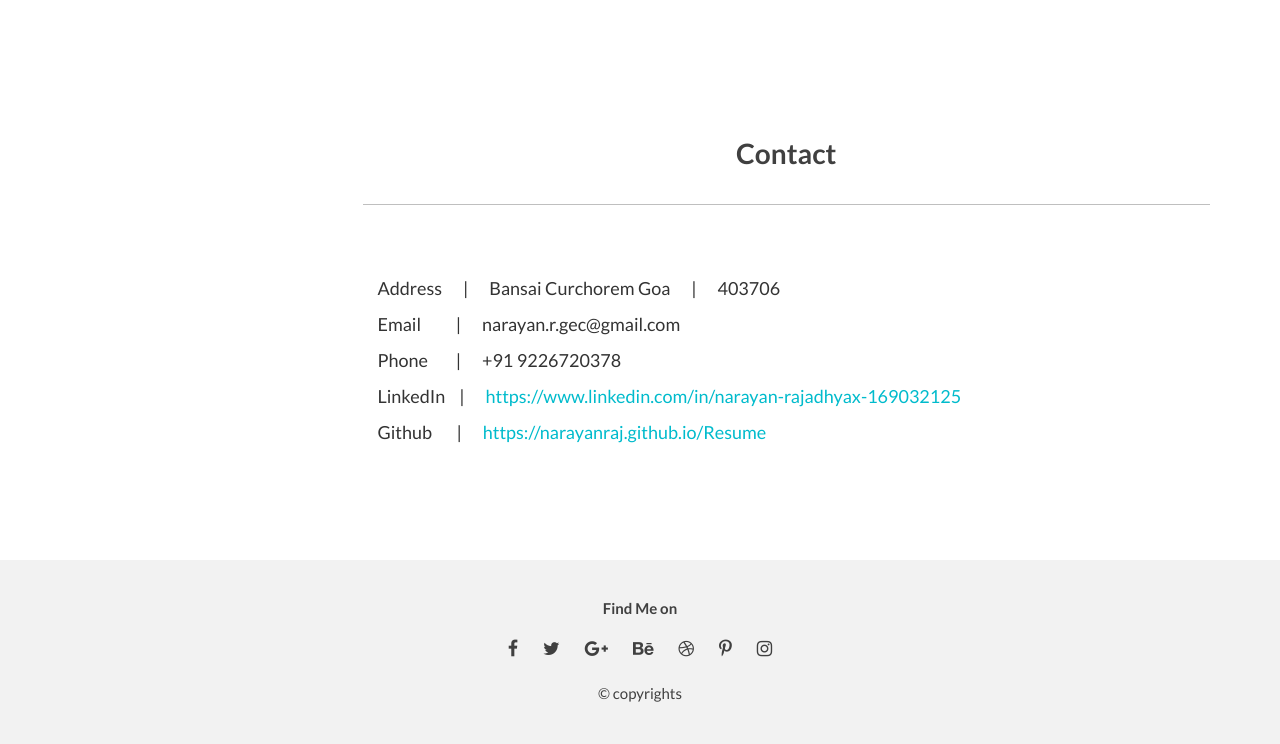
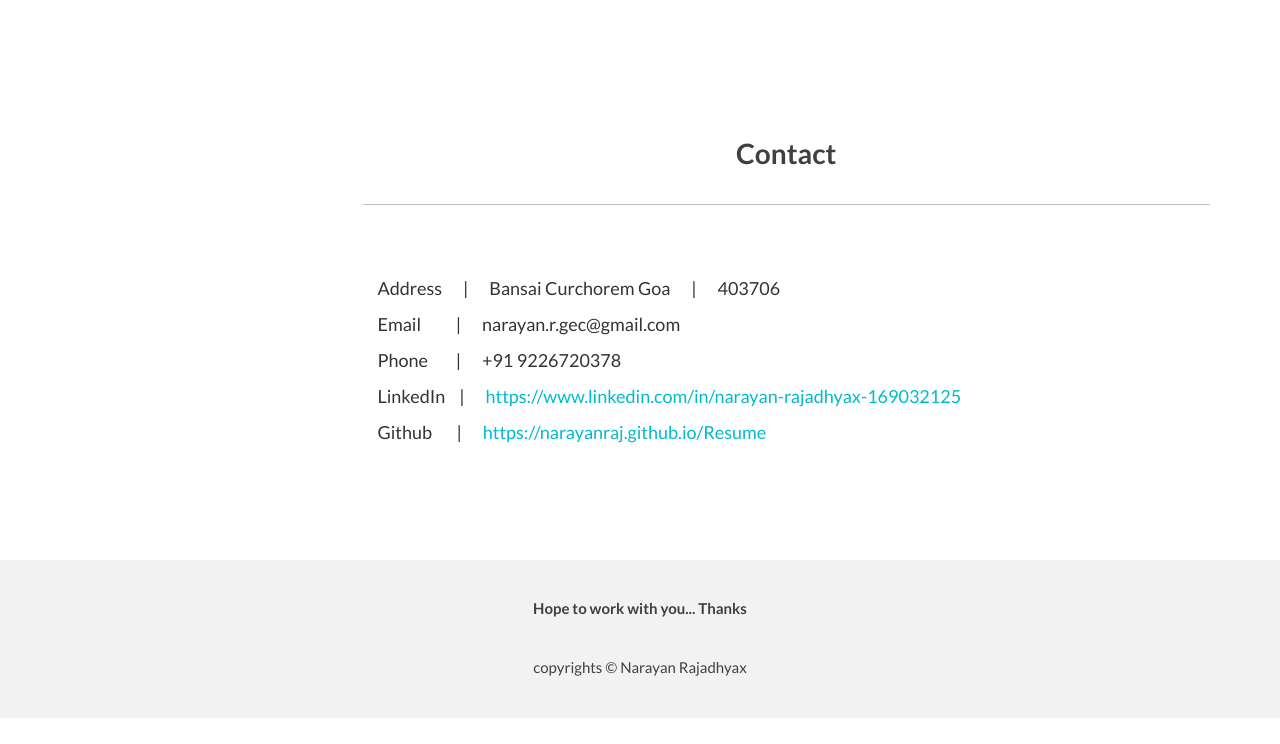
Before and after one commit to narayanraj/narayanraj.github.io, a plain HTML site: page Resume/index.html in a window 1280 px wide. Shown: the part 4196-4940 px from the top of the page. After the commit the page ends 4914 px from the top, so only its background shows below. Drawn offline with nearby package versions, Linux system fonts and the light colour scheme.

Commit message:
Update index.html

```diff
--- a/Resume/index.html
+++ b/Resume/index.html
@@ -460,19 +460,10 @@ Technologies - HTML ,PHP, CSS, MySQL. </br></br>
   <!-- Start footer section -->
    		<section class="col-md-12 col-sm-12 col-xs-12 rzm_footer container-fluid">
         	<div class="container">
-                <h4>Find Me on</h4>
-                <div class="rez_footer_social">
-
-                       <a href=""><i class="fa fa-facebook" aria-hidden="true"></i></a>
-                        <a href=""><i class="fa fa-twitter" aria-hidden="true"></i></a>
-                        <a href=""><i class="fa fa-google-plus" aria-hidden="true"></i></a>
-                        <a href=""><i class="fa fa-behance" aria-hidden="true"></i></a>
-                        <a href=""><i class="fa fa-dribbble" aria-hidden="true"></i></a>
-                        <a href=""><i class="fa fa-pinterest-p" aria-hidden="true"></i></a>
-                        <a href=""><i class="fa fa-instagram" aria-hidden="true"></i></a>
+          <h4> Hope to work with you...  Thanks
 
                 </div>
-                <p>© copyrights</p>
+                <p> copyrights © Narayan Rajadhyax</p>
             </div>
         </section>
    <!-- End footer section -->
```
